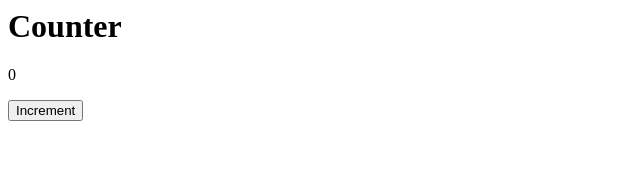
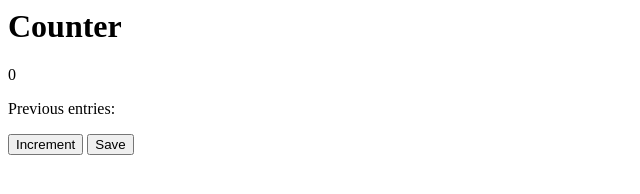
Before and after one commit to DharaneeswaranR/learn-javascript, a plain HTML site: page Simple Counter/index.html in a window 1280 px wide. Shown: the whole page, without its empty margins (0-640 px from the left). Drawn offline with Linux system fonts and the light colour scheme.

Commit message:
Added: Save count

```diff
--- a/Simple Counter/app.js
+++ b/Simple Counter/app.js
@@ -1,8 +1,15 @@
 let count = 0
 let countEl = document.getElementById("count-el")
+let saveEl = document.getElementById("save-el")
 
 function increment() {
     count++
     countEl.innerText = count
     console.log("count = " + count)
 }
+
+function save() {
+    let saveCount = count + " - "
+    saveEl.innerText += saveCount
+    console.log("Saved")
+}
--- a/Simple Counter/index.html
+++ b/Simple Counter/index.html
@@ -2,7 +2,9 @@
 <body>
     <h1>Counter</h1>
     <p id="count-el">0</p>
+    <p id="save-el">Previous entries: </p>
     <button id=increment-btn onclick="increment()">Increment</button>
+    <button id="save-btn" onclick="save()">Save</button>
+    <script src="app.js"></script>
 </body>
-<script src="app.js"></script>
 </html>
```
